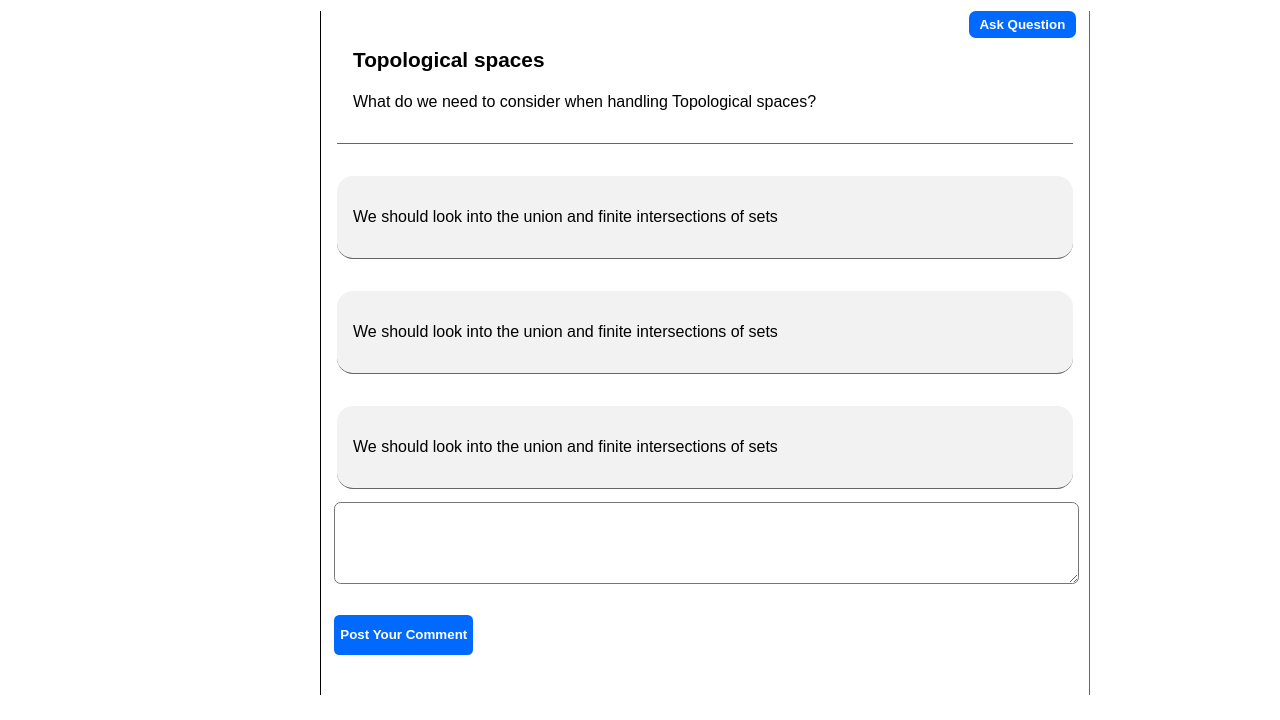
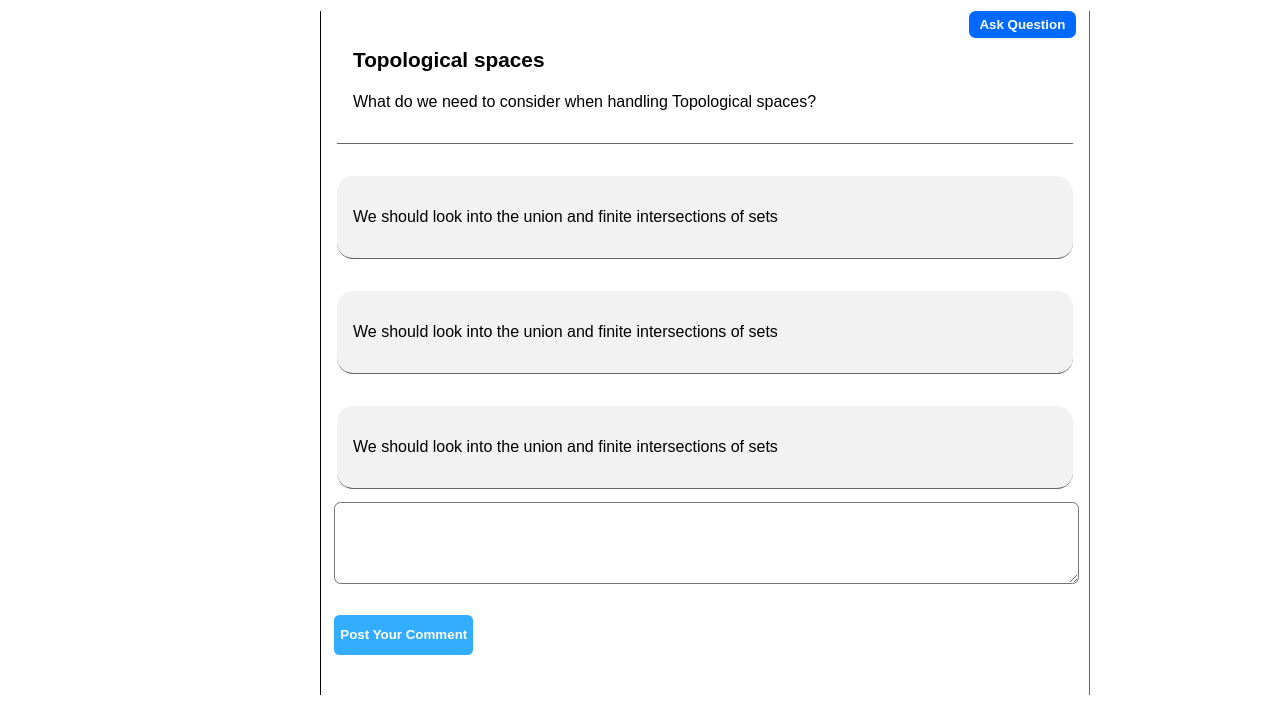
Before and after one commit to Ogutu-Brian/Questioner, a plain HTML site: page UI/user/questionview.html in a window 1280 px wide. In both pictures the pointer is over the button "Post Your Comment". Shown: the part 80-800 px from the top of the page. Drawn offline with Linux system fonts and the light colour scheme.

Commit message:
[Bug #163443889] Finish comment field

```diff
--- a/UI/css/style1.css
+++ b/UI/css/style1.css
@@ -226,5 +226,5 @@ button{
     border-radius: 0.4em;
 }
 .comment-btn:hover{
-
+    background-color:#33adff;
 }
```
